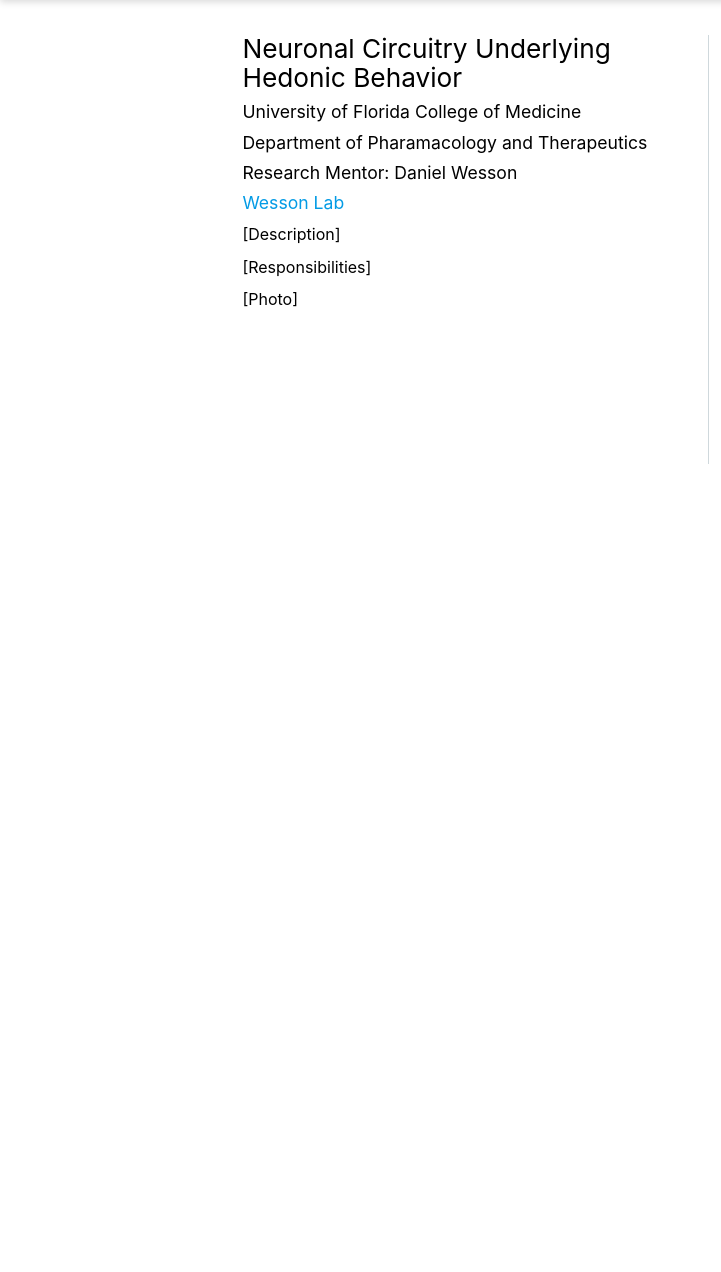
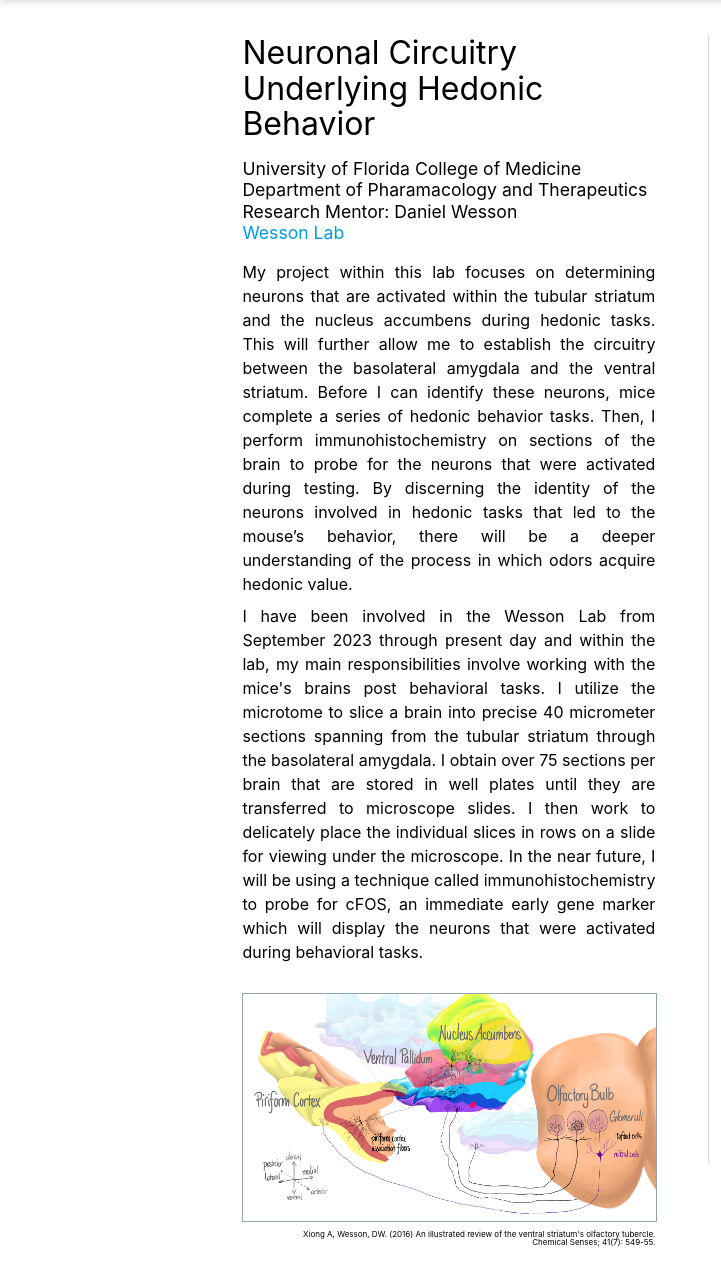
Before and after one commit to sophiaiaconis/sophiaiaconis.github.io, a plain HTML site: page research.html in a window 1280 px wide. Shown: the part 68-1340 px from the top of the page, 0-721 px from the left. Before the commit the page ends 800 px from the top, so only its background shows below. Drawn offline with Linux system fonts and the light colour scheme.

Commit message:
Final Commit

```diff
--- a/research.html
+++ b/research.html
@@ -31,7 +31,7 @@
     <div class="mainpage">
         <div class="col column-text">
             <div class="section">
-                <div class="standard-title">
+                <div class="standard-title" style="font-size: 2rem; margin-bottom: 5%;">
                     Neuronal Circuitry Underlying Hedonic Behavior
                 </div>
                 <div class="standard-header">
@@ -43,20 +43,29 @@
                 <div class="standard-header">
                     Research Mentor: Daniel Wesson
                 </div>
-                <div class="standard-header">
+                <div class="standard-header" style="margin-bottom: 5%;">
                     <a href="https://www.wessonlab.org/">
                     Wesson Lab<br>
                     </a>
                 </div>
                 <div class="standard-paragraph ">
-                    [Description]
+                    My project within this lab focuses on determining neurons that are activated within the tubular striatum and the nucleus accumbens during hedonic tasks. This will further allow me to establish the circuitry between the basolateral amygdala and the ventral striatum. Before I can identify these neurons, mice complete a series of hedonic behavior tasks. Then, I perform immunohistochemistry on sections of the brain to probe for the neurons that were activated during testing. By discerning the identity of the neurons involved in hedonic tasks that led to the mouse’s behavior, there will be a deeper understanding of the process in which odors acquire hedonic value.
                 </div>
                 <div class="standard-paragraph ">
-                    [Responsibilities]
+                    I have been involved in the Wesson Lab from September 2023 through present day and within the lab, my main responsibilities involve working with the mice's brains post behavioral tasks. I utilize the microtome to slice a brain into precise 40 micrometer sections spanning from the tubular striatum through the basolateral amygdala. I obtain over 75 sections per brain that are stored in well plates until they are transferred to microscope slides. I then work to delicately place the individual slices in rows on a slide for viewing under the microscope. In the near future, I will be using a technique called immunohistochemistry to probe for cFOS, an immediate early gene marker which will display the neurons that were activated during behavioral tasks.
                 </div>
                 <div class="standard-paragraph">
-                    [Photo]
+                    <img src="assets/research.png" alt="Research Diagram" style="width: 100%; border:solid 1px #90a4ae; margin-top: 5%;">
                 </div>
+                <div class="standard-subheading">
+                    Xiong A, Wesson, DW. (2016) An illustrated review of the ventral striatum's olfactory tubercle.
+                    <br>
+                    Chemical Senses; 41(7): 549-55.
+                </div>
+                <br>
+                <br>
+                <br>
+                <br>
             </div>
         </div>
         <div class="col column-info">
@@ -87,6 +96,41 @@
             <br>
             <br>
             <br>
+            <br>
+            <br>
+            <br>
+            <br>
+            <br>
+            <br>
+            <br>
+            <br>
+            <br>
+            <br>
+            <br>
+            <br>
+            <br>
+            <br>
+            <br>
+            <br>
+            <br>
+            <br>
+            <br>
+            <br>
+            <br>
+            <br>
+            <br>
+            <br>
+            <br>
+            <br>
+            <br>
+            <br>
+            <br>
+            <br>
+            <br>
+            <br>
+            <br>
+            <br>
+            <br>
         </div>
     </div>
 </body>
--- a/style.css
+++ b/style.css
@@ -144,13 +144,20 @@
 .standard-header {
     font-size: 1.1rem;
     margin-top: 2%;
-    line-height: 1.25;
+    line-height: .75;
 }
 
 .standard-paragraph {
     text-align: justify;
     margin-top: 2%;
     line-height: 1.5;
+}
+
+.standard-subheading {
+    font-size: 0.5rem;
+    text-align: right;
+    margin-top: .5%;
+    line-height: 1;
 }
 
 .profile-description {
```
Also changed, not shown: index.html (+13 -3 lines), assets/research.png (added), assets/resume.png, 1 other file.
